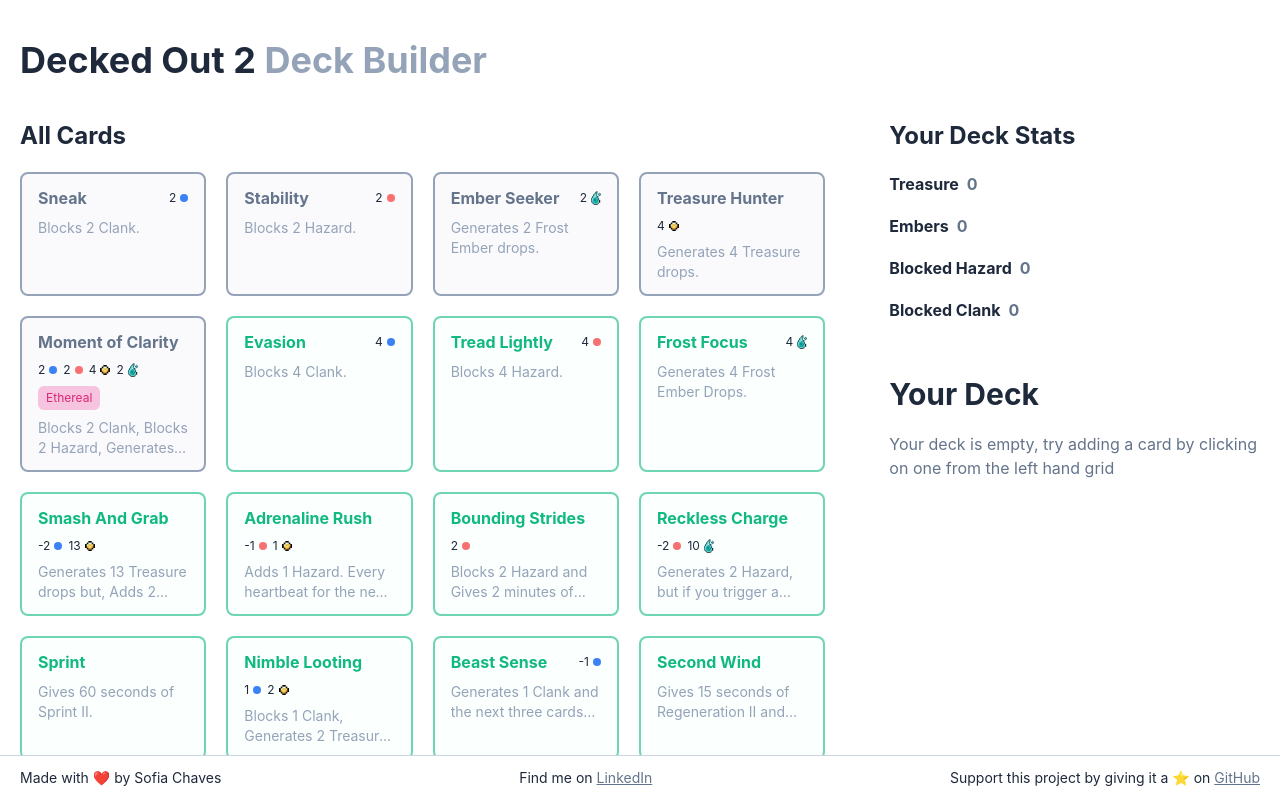
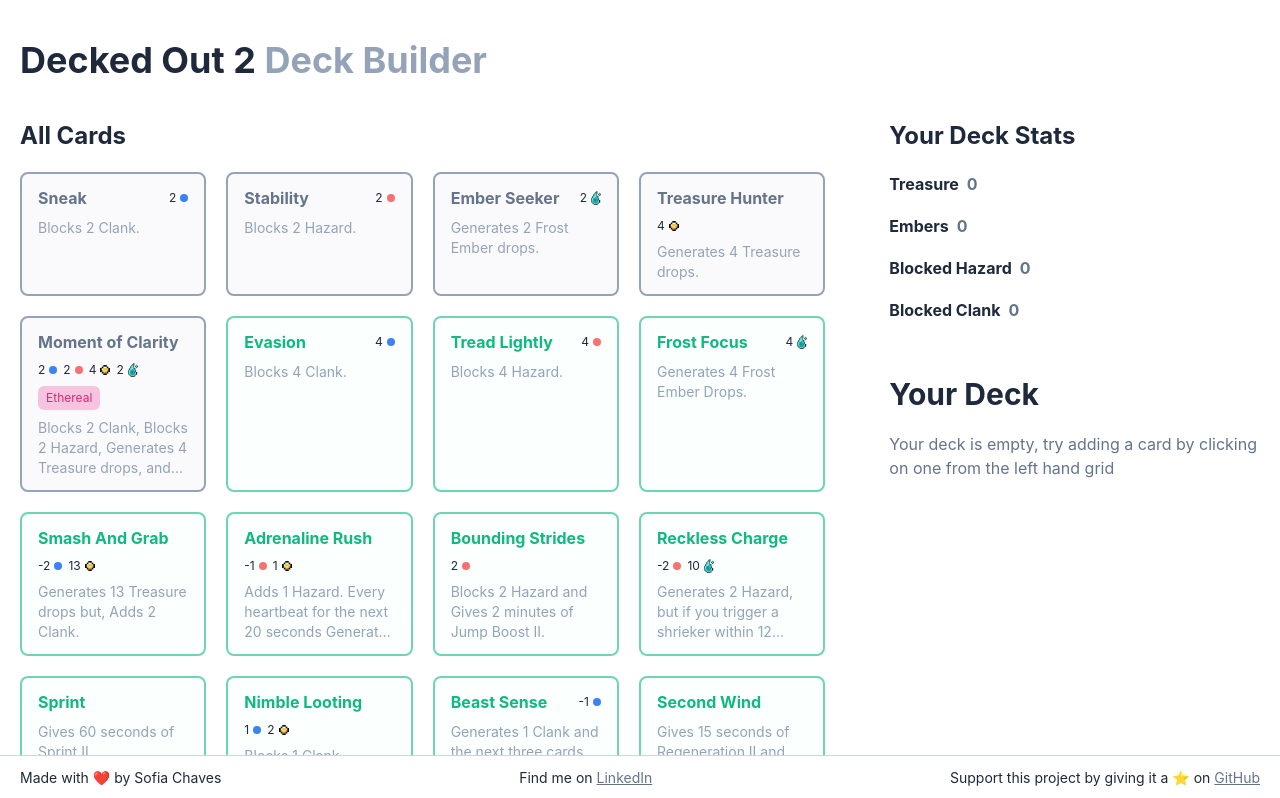
Before and after one commit to SofiaChaves/decked-out-deck-builder, a React (Vite) app: page / in a window 1280 px wide. Shown: the top 798 px of the page. Built offline with nearby package versions, Linux system fonts and the light colour scheme; what tailwindcss-debug-screens would draw is missing.

Commit message:
Card description tooltip

```diff
--- a/src/assets/cards.ts
+++ b/src/assets/cards.ts
@@ -105,7 +105,7 @@ export const cards: Card[] = [
     {
         name: 'Nimble Looting',
         description:
-            'Blocks 1 Clank, Generates 2 Treasure. Until Clank increases, each clanked blocked generates 2 Treasure..',
+            'Blocks 1 Clank, Generates 2 Treasure. Until Clank increases, each clanked blocked generates 2 Treasure.',
         rarity: Rarity.Uncommon,
         clank: 1,
         treasure: 2,
--- a/src/components/CardsList.tsx
+++ b/src/components/CardsList.tsx
@@ -13,7 +13,10 @@ const CardsList = () => {
                     onClick={() => addCard(card)}
                 >
                     <Card card={card}>
-                        <p className="text-sm text-slate-400 dark:text-slate-500 line-clamp-2">
+                        <p
+                            className="text-sm text-slate-400 dark:text-slate-500 line-clamp-3"
+                            title={card.description}
+                        >
                             {card.description}
                         </p>
                     </Card>
```
